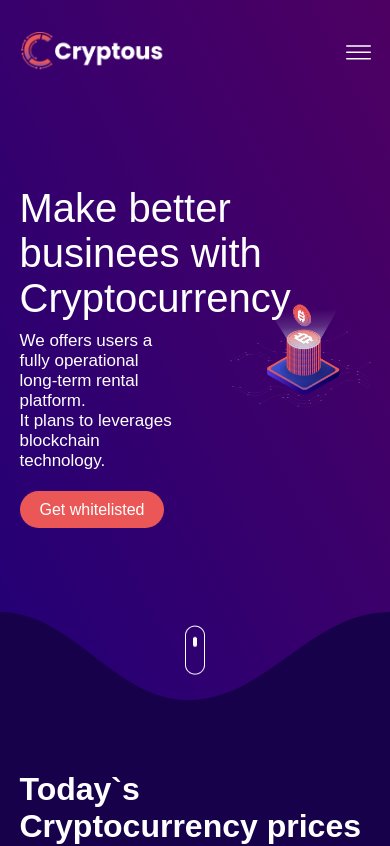
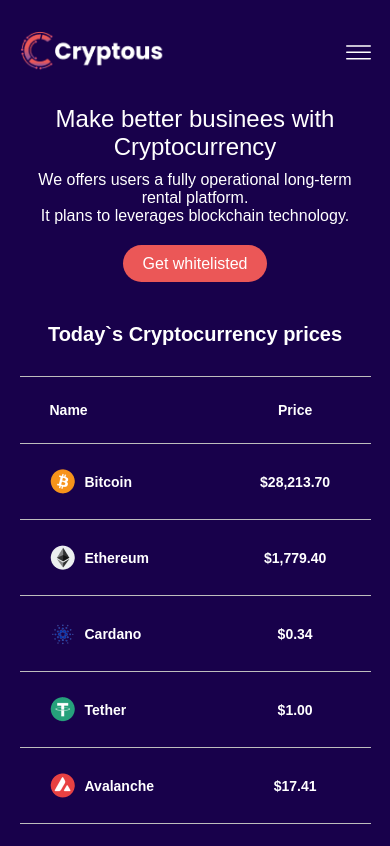
Before and after one commit to gibloor/Landing, a React (Create React App) app: page / in a window 390 px wide. Shown: the top 846 px of the page. Built offline with nearby package versions, Linux system fonts and the light colour scheme; the HTML template or start-up script is replaced by a standard one.

Commit message:
fix for little mobils

```diff
--- a/src/components/Articles/styles.scss
+++ b/src/components/Articles/styles.scss
@@ -1,5 +1,5 @@
 .articles {
-  padding: 5vw;
+  padding: 35px 5vw 0 5vw;
   display: flex;
   flex-direction: column;
   justify-content: center;
@@ -89,3 +89,11 @@
     }
   }
 }
+
+@media screen and (max-width: 950px) {
+  .articles {
+    &__title {
+      margin-bottom: 50px;
+    }
+  }
+}
--- a/src/components/CryptoPrices/styles.scss
+++ b/src/components/CryptoPrices/styles.scss
@@ -1,6 +1,5 @@
 .crypto-prices {
-  height: 800px;
-  padding: 0 5vw;
+  padding: 50px 5vw;
   display: flex;
   flex-direction: column;
   align-items: center;
@@ -10,6 +9,7 @@
   &__title {
     font-weight: 700;
     margin-bottom: 60px;
+    text-align: center;
   }
 
   &__table {
@@ -146,6 +146,10 @@
     &__700hide {
       display: none;
     }
+
+    &__title {
+      margin-bottom: 30px;
+    }
   }
 }
 
--- a/src/components/Footer/index.tsx
+++ b/src/components/Footer/index.tsx
@@ -32,7 +32,10 @@
       </div>
 
       <div className='footer__block'>
-        <span className='footer__paragraph'> Copyright 2021, Cryptous </span>
+        <span className='footer__paragraph'>
+          Copyright 2021, Cryptous
+        </span>
+
         <div className='footer__social_media'>
           <a href='./'>
             <img alt='facebook' src={facebook} />
--- a/src/components/Footer/styles.scss
+++ b/src/components/Footer/styles.scss
@@ -1,5 +1,5 @@
 .footer {
-  padding: 50px 5vw;
+  padding: 50px 5vw 10px 5vw;
   background: linear-gradient(45deg, rgba(38,0,116,1) 0%, rgba(78,0,98,1) 100%);
   font-family: 'Poppins', sans-serif;
   display: flex;
@@ -54,6 +54,11 @@
     justify-content: space-between;
   }
 
+  &__social_media {
+    display: flex;
+    justify-content: space-around;
+  }
+
   &__social_media > a {
     margin-left: 15px;
   }
@@ -68,5 +73,9 @@
     &__paragraphs_block {
       margin-bottom: 30px;
     }
+
+    &__paragraph > span {
+      margin-bottom: 20px;
+    }
   }
 }
--- a/src/components/MainBlock/styles.scss
+++ b/src/components/MainBlock/styles.scss
@@ -1,7 +1,6 @@
 @import '../../App.scss';
 
 .main-block {
-  height: $height;
   padding: 0 5vw;
   color: white;
   background: url('./pictures/bg.svg');
@@ -114,3 +113,27 @@
     }
   }
 }
+
+@media screen and (max-width: 600px) {
+  .main-block {
+    background: none;
+
+    &__content {
+      justify-content: center;
+      text-align: center;
+    }
+
+    &__content_picture {
+      display: none;
+    }
+
+    &__content_texts {
+      width: 100%;
+      align-items: center;
+    }
+
+    &__scroll_container {
+      display: none;
+    }
+  }
+}
--- a/src/components/SubscribeField/index.tsx
+++ b/src/components/SubscribeField/index.tsx
@@ -1,17 +1,33 @@
-import React from 'react';
+import React, { useRef } from 'react';
 
 import './styles.scss';
 
 const SubscribeField = () => {
 
+  const ref = useRef<HTMLInputElement | null>(null);
+
   return (
     <div className='subscribe-field'>
-      <span className='subscribe-field__title'> Never miss a drop </span>
-      <span className='subscribe-field__subtitle'> Subscribe for the latest news, drops & collectibles </span>
+      <span className='subscribe-field__title'>
+        Never miss a drop
+      </span>
+      <span className='subscribe-field__subtitle'>
+        Subscribe for the latest news, drops & collectibles
+      </span>
 
-      <div className='subscribe-field__input_container'>
-        <input placeholder='Enter your email address' type="text" className='subscribe-field__input' />
-        <button className='subscribe-field__button'> Subscribe </button>
+      <div onClick={() => ref.current && ref.current.focus()} className='subscribe-field__input_container'>
+        <input
+          ref={ref}
+          placeholder='Enter your email address'
+          type="text"
+          className='subscribe-field__input'
+        />
+        <button
+          className='subscribe-field__button'
+          onClick={() => console.log('Subscribe')}
+        >
+          Subscribe
+        </button>
       </div>
     </div>
   )
--- a/src/components/SubscribeField/styles.scss
+++ b/src/components/SubscribeField/styles.scss
@@ -44,11 +44,17 @@
     background: #EB5757;
     color: #FFFFFF;
     border-radius: 37px;
-    height: calc(100% - 6px);
-    padding: 0px 26.5px;
-    margin: 3px;
+    height: calc(100% - 4px);
+    padding: 0px 24.5px;
     border: none;
     cursor: pointer;
+    transition: ease-in-out 0.3s;
+  }
+
+  &__button:hover {
+    transition: ease-in-out 0.3s;
+    padding: 0px 26.5px;
+    height: 100%;
   }
 }
 
--- a/src/styles/text.scss
+++ b/src/styles/text.scss
@@ -38,3 +38,17 @@
 @media (max-width: 800px) {
 
 }
+
+@media screen and (max-width: 600px) {
+  .title {
+    font-size: 24px;
+  }
+
+  .label {
+    font-size: 16px;
+  }
+
+  .headline {
+    font-size: 20px;
+  }
+}
```
